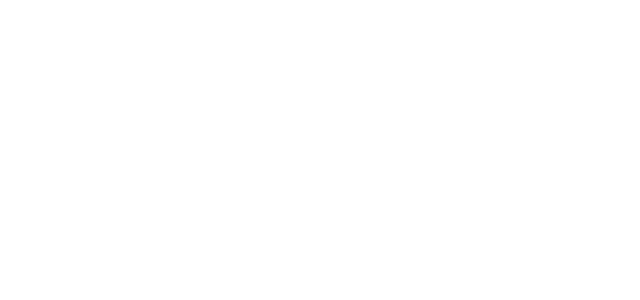
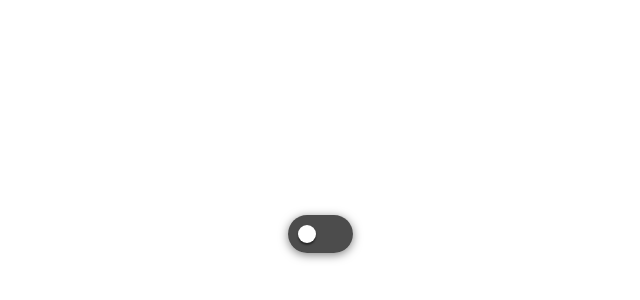
Before and after one commit to camdd/practica-liftun, a React (Vite) app: page / in a window 1280 px wide. Shown: the part 166-466 px from the top of the page, without its empty margins (324-964 px from the left). Built offline with nearby package versions, Linux system fonts and the light colour scheme.

Commit message:
Installed radixUI dependencies and created switch component

```diff
--- a/package.json
+++ b/package.json
@@ -10,6 +10,8 @@
     "preview": "vite preview"
   },
   "dependencies": {
+    "@radix-ui/colors": "^3.0.0",
+    "@radix-ui/react-switch": "^1.0.3",
     "@radix-ui/themes": "^2.0.2",
     "react": "^18.2.0",
     "react-dom": "^18.2.0"
--- a/src/App.jsx
+++ b/src/App.jsx
@@ -1,4 +1,4 @@
-
+import OptionSwitch from './components/OptionSwitch'
 import './App.css'
 
 function App() {
@@ -6,7 +6,7 @@
 
   return (
     <>
-
+  <OptionSwitch/>
     </>
   )
 }
--- /dev/null
+++ b/src/components/ActionSelector/index.jsx
@@ -0,0 +1 @@
+export { default } from './ActionSelector'
--- /dev/null
+++ b/src/components/OptionSwitch/OptionSwitch.css
@@ -0,0 +1,47 @@
+@import '@radix-ui/colors/black-alpha.css';
+
+/* reset */
+button {
+  all: unset;
+}
+
+.SwitchRoot {
+  width: 25px;
+  height: 17.5px;
+  background-color: var(--black-a9);
+  border-radius: 9999px;
+  position: relative;
+  box-shadow: 0 2px 10px var(--black-a7);
+  -webkit-tap-highlight-color: rgba(0, 0, 0, 0);
+}
+.SwitchRoot:focus {
+  box-shadow: 0 0 0 2px black;
+}
+.SwitchRoot[data-state='checked'] {
+  background-color: black;
+}
+
+.SwitchThumb {
+  display: block;
+  width: 17.5px;
+  height: 17.5px;
+  background-color: white;
+  border-radius: 9999px;
+  box-shadow: 0 2px 2px var(--black-a7);
+  transition: transform 100ms;
+  transform: translateX(px);
+  will-change: transform;
+}
+
+.SwitchThumb[data-state='unchecked'] {
+    transform: translateX(-10px);
+  }
+.SwitchThumb[data-state='checked'] {
+  transform: translateX(19px);
+}
+
+.Label {
+  color: white;
+  font-size: 20px;
+  line-height: 1;
+}
--- /dev/null
+++ b/src/components/OptionSwitch/OptionSwitch.jsx
@@ -0,0 +1,22 @@
+import * as Switch from "@radix-ui/react-switch";
+import './OptionSwitch.css'
+
+const OptionSwitch = () => {
+  return (
+    <form>
+    <div style={{ display: 'flex', alignItems: 'center' }}>
+      <label className="Label" htmlFor="airplane-mode" style={{ paddingRight: 15 }}>
+        No
+      </label>
+      <Switch.Root className="SwitchRoot" id="airplane-mode">
+        <Switch.Thumb className="SwitchThumb" />
+      </Switch.Root>
+      <label className="Label" htmlFor="airplane-mode" style={{ paddingLeft: 15 }}>
+        Si
+      </label>
+    </div>
+  </form>
+  );
+};
+
+export default OptionSwitch;
--- /dev/null
+++ b/src/components/OptionSwitch/index.jsx
@@ -0,0 +1 @@
+export { default } from './OptionSwitch'
```
Also changed, not shown: src/components/ActionSelector/ActionSelector.jsx (added, +8 -0 lines), src/components/ActionSelector/ActionSelector.css (added), 1 other file (tests, documents, lock files or other folders).
